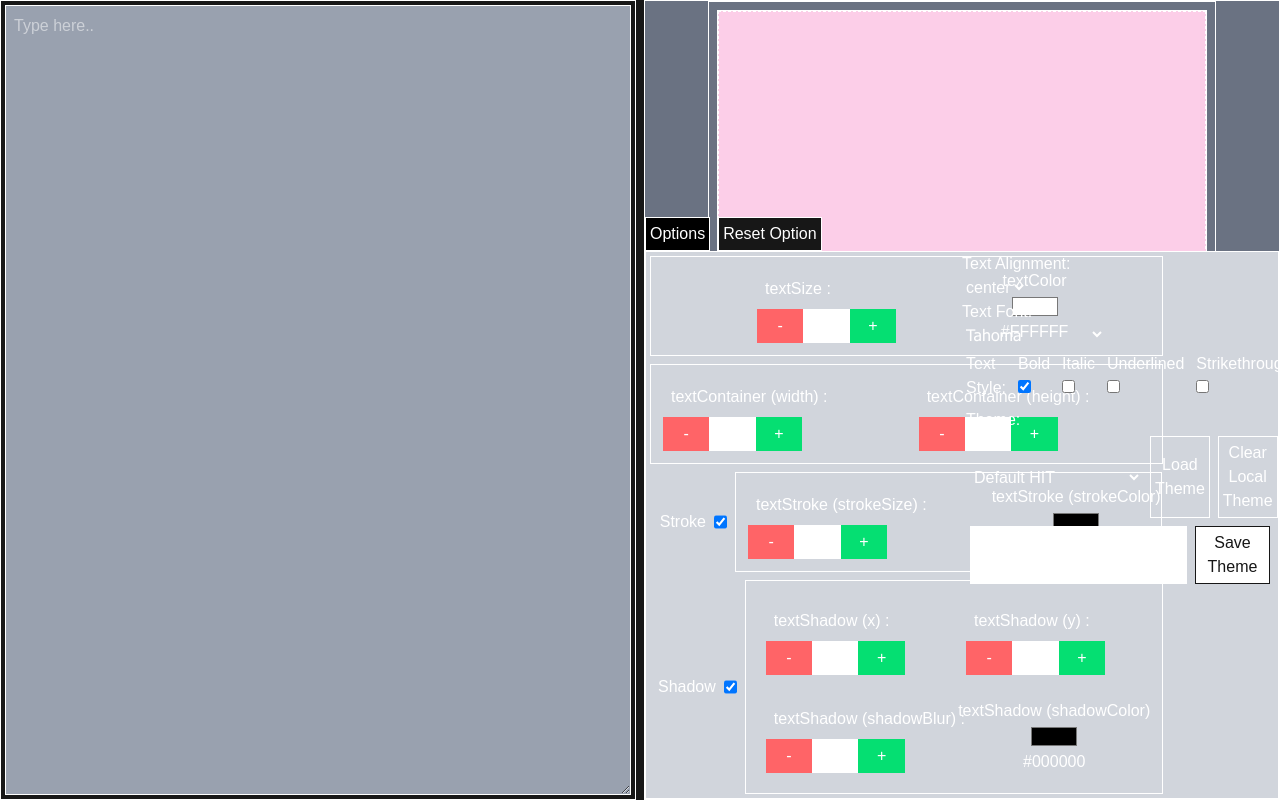
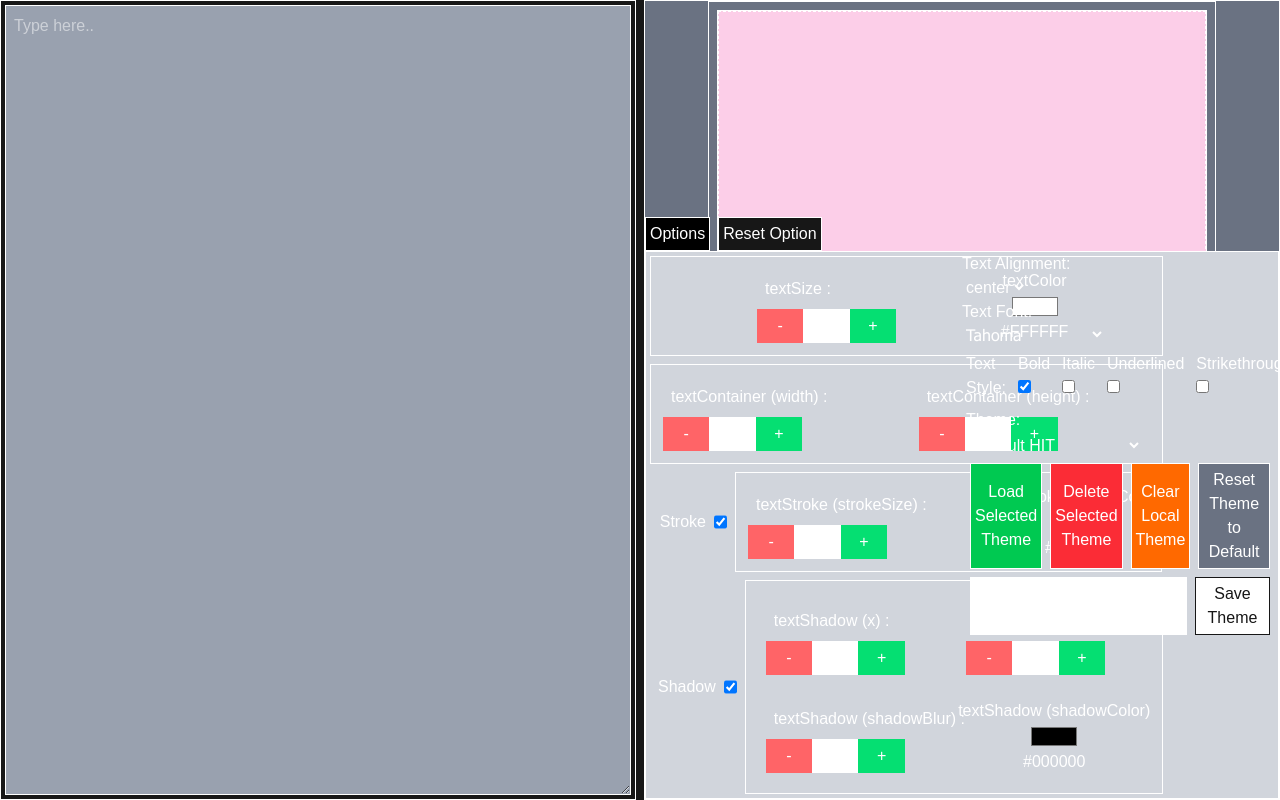
Before and after one commit to akael888/propre-sim, a Next.js app: page /editor in a window 1280 px wide. Both pictures are taken after a click on the button "Options". Built offline with nearby package versions, Linux system fonts and the light colour scheme.

Commit message:
feat : Added Delete Selected Theme and Reset Theme to Default

```diff
--- a/src/app/ui/editor/display/option/option-theme-menu.tsx
+++ b/src/app/ui/editor/display/option/option-theme-menu.tsx
@@ -1,6 +1,6 @@
 import { defaultThemeCollection } from "@/app/lib/data";
 import { OptionThemeMenuProp, TextAttribute, Theme } from "@/app/lib/type";
-import { useState } from "react";
+import { useEffect, useState } from "react";
 
 export default function OptionThemeMenu({
   textAttribute,
@@ -22,12 +22,23 @@ export default function OptionThemeMenu({
   const [selectedTheme, setSelectedTheme] = useState(themeCollection[0]);
   const [createdThemeName, setCreatedThemeName] = useState("");
 
-  const loadingSelectedTheme = (themeSettings: TextAttribute) => {
+  const loadSelectedTheme = (themeSettings: TextAttribute) => {
     handleTextAttributeObjectChanges(themeSettings);
+  };
+
+  const deleteSelectedTheme = (deletedTheme: Theme) => {
+    const updatedCollection = themeCollection.filter(
+      (theme) => theme.themeID !== deletedTheme.themeID,
+    );
+    setThemeCollection(updatedCollection);
+    localStorage.setItem("THEME_COLLECTION", JSON.stringify(updatedCollection));
   };
 
   const clearLocalTheme = () => {
     localStorage.removeItem("THEME_COLLECTION");
+  };
+
+  const resetThemeToDefault = () => {
     setThemeCollection(defaultThemeCollection);
   };
 
@@ -46,8 +57,10 @@ export default function OptionThemeMenu({
     <>
       <div className="p-1">
         <div>Theme:</div>
-        <div className="p-1 flex gap-2">
+        <div className="p-1 flex flex-col gap-2">
+          <div className="w-full flex">
             <select
+              className="h-full"
               onChange={(e) => {
                 const themeID = Number(e.currentTarget.value);
                 setSelectedTheme(themeCollection[themeID]);
@@ -60,18 +73,34 @@ export default function OptionThemeMenu({
                 </option>
               ))}
             </select>
+          </div>
+
+          <div className="gap-2 flex">
             <button
-            className="border-1 p-1 hover:bg-foreground"
-            onClick={() => loadingSelectedTheme(selectedTheme.textAttribute)}
+              className="border-1 p-1 hover:bg-foreground bg-green-500"
+              onClick={() => loadSelectedTheme(selectedTheme.textAttribute)}
             >
-            Load Theme
+              Load Selected Theme
             </button>
             <button
-            className="border-1 p-1 hover:bg-foreground"
+              className="border-1 p-1 hover:bg-foreground bg-red-500"
+              onClick={() => deleteSelectedTheme(selectedTheme)}
+            >
+              Delete Selected Theme
+            </button>
+            <button
+              className="border-1 p-1 hover:bg-foreground bg-orange-500"
               onClick={clearLocalTheme}
             >
               Clear Local Theme
             </button>
+            <button
+              className="border-1 p-1 hover:bg-foreground bg-gray-500"
+              onClick={resetThemeToDefault}
+            >
+              Reset Theme to Default
+            </button>
+          </div>
         </div>
         <div className="p-1 flex gap-2">
           <input
```
Lines whose indentation alone changed are shown as unchanged.
